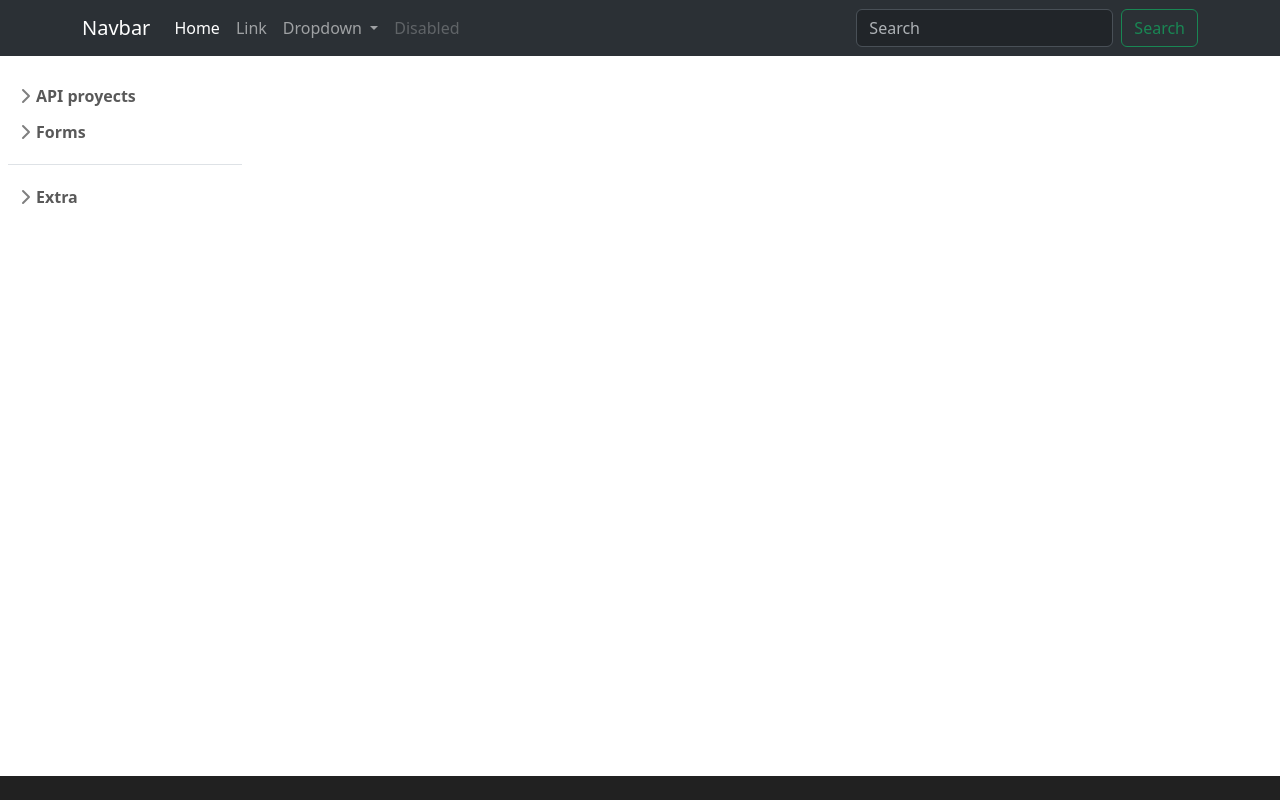
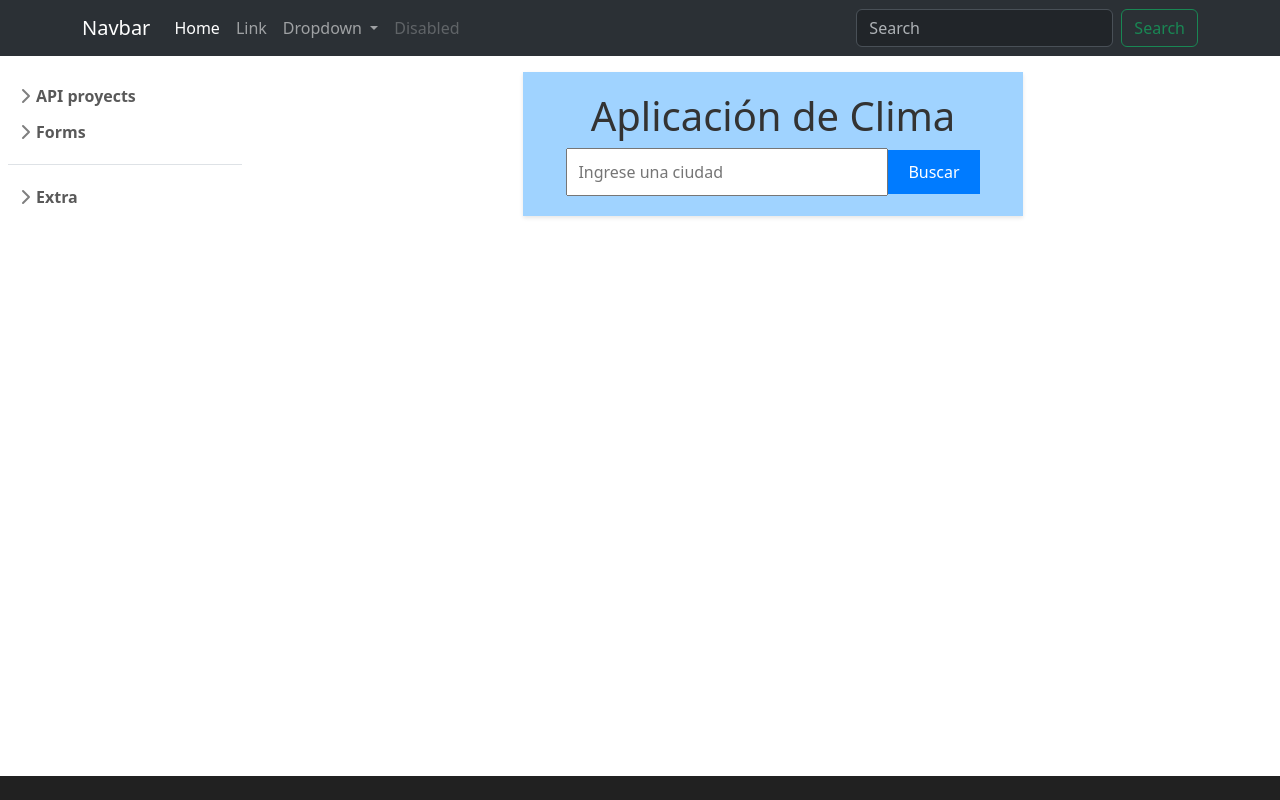
Before and after one commit to bravoporestefi/angular_mda, an Angular app in the folder cliente/: page /clima in a window 1280 px wide. Before the commit this address led to /. Shown: the top 800 px of the page. Built offline with nearby package versions, Linux system fonts and the light colour scheme.

Commit message:
Creación del componente clima

```diff
--- a/cliente/src/app/app.routes.ts
+++ b/cliente/src/app/app.routes.ts
@@ -1,3 +1,11 @@
-import { Routes } from '@angular/router';
+import { RouterOutlet, Routes } from '@angular/router';
+import { ClimaComponent } from './pages/clima/clima.component';
 
-export const routes: Routes = [];
+export const routes: Routes = [
+
+{path: '', component:RouterOutlet},
+{path: 'clima', component:ClimaComponent},
+
+{path: '**',redirectTo: '',pathMatch:'full' },
+
+];
--- /dev/null
+++ b/cliente/src/app/pages/clima/clima.component.css
@@ -0,0 +1,32 @@
+.contenedor {
+    max-width: 500px;
+    margin: 0 auto;
+    padding: 20px;
+    text-align: center;
+    background-color: #a0d3ff;
+    box-shadow: 0 2px 4px rgba(0, 0, 0, 0.1);
+  }
+
+  h1 {
+    color: #333333;
+  }
+
+  input[type="text"] {
+    padding: 10px;
+    font-size: 16px;
+    width: 70%;
+  }
+
+  button {
+    padding: 10px 20px;
+    font-size: 16px;
+    background-color: #007bff;
+    color: #ffffff;
+    border: none;
+    cursor: pointer;
+  }
+
+  #datosClima {
+    margin-top: 20px;
+    font-size: 18px;
+  }
--- /dev/null
+++ b/cliente/src/app/pages/clima/clima.component.html
@@ -0,0 +1,12 @@
+<div class="contenedor">
+    <h1>Aplicación de Clima</h1>
+    <input type="text" [(ngModel)]="ciudad" placeholder="Ingrese una ciudad">
+    <button (click)="buscarClima(ciudad)" id="botonBusqueda">Buscar</button>
+    <div *ngIf="datosClima.ciudadNombre" id="datosClima">
+        <h2>{{ datosClima.ciudadNombre }}, {{ datosClima.paisNombre }}</h2>
+        <p>La temperatura es: {{ datosClima.temperatura }}ºC</p>
+        <p>La humedad es: {{ datosClima.humedad }}%</p>
+        <img [src]="datosClima.icono" alt="Icono del clima">
+        <p>La descripción meteorológica es: {{ datosClima.descripcion }}</p>
+    </div>
+</div>
--- /dev/null
+++ b/cliente/src/app/pages/clima/clima.component.ts
@@ -0,0 +1,46 @@
+import { CommonModule } from '@angular/common';
+import { Component } from '@angular/core';
+import { FormsModule } from '@angular/forms';
+
+
+@Component({
+  selector: 'app-clima',
+  standalone: true,
+  imports: [CommonModule, FormsModule,], // Agregar CommonModule aquí
+  templateUrl: './clima.component.html',
+  styleUrl: './clima.component.css'
+
+})
+
+export class ClimaComponent {
+  urlBase = 'https://api.openweathermap.org/data/2.5/weather';
+  api_key = '605507acf87117e111e54a3ab5238541';
+  difKelvin = 273.15;
+  datosClima: any = {};
+  ciudad: string = ''; // Definición de la propiedad ciudad
+
+  constructor() { }
+
+  buscarClima(ciudad: string) {
+    if (ciudad) {
+      this.fetchDatosClima(ciudad);
+    }
+  }
+
+  fetchDatosClima(ciudad: string) {
+    fetch(`${this.urlBase}?q=${ciudad}&appid=${this.api_key}`)
+      .then(data => data.json())
+      .then(data => this.mostrarDatosClima(data));
+  }
+
+  mostrarDatosClima(data: any) {
+    this.datosClima = {
+      ciudadNombre: data.name,
+      paisNombre: data.sys.country,
+      temperatura: Math.floor(data.main.temp - this.difKelvin),
+      humedad: data.main.humidity,
+      descripcion: data.weather[0].description,
+      icono: `https://openweathermap.org/img/wn/${data.weather[0].icon}@2x.png`
+    };
+  }
+}
```
